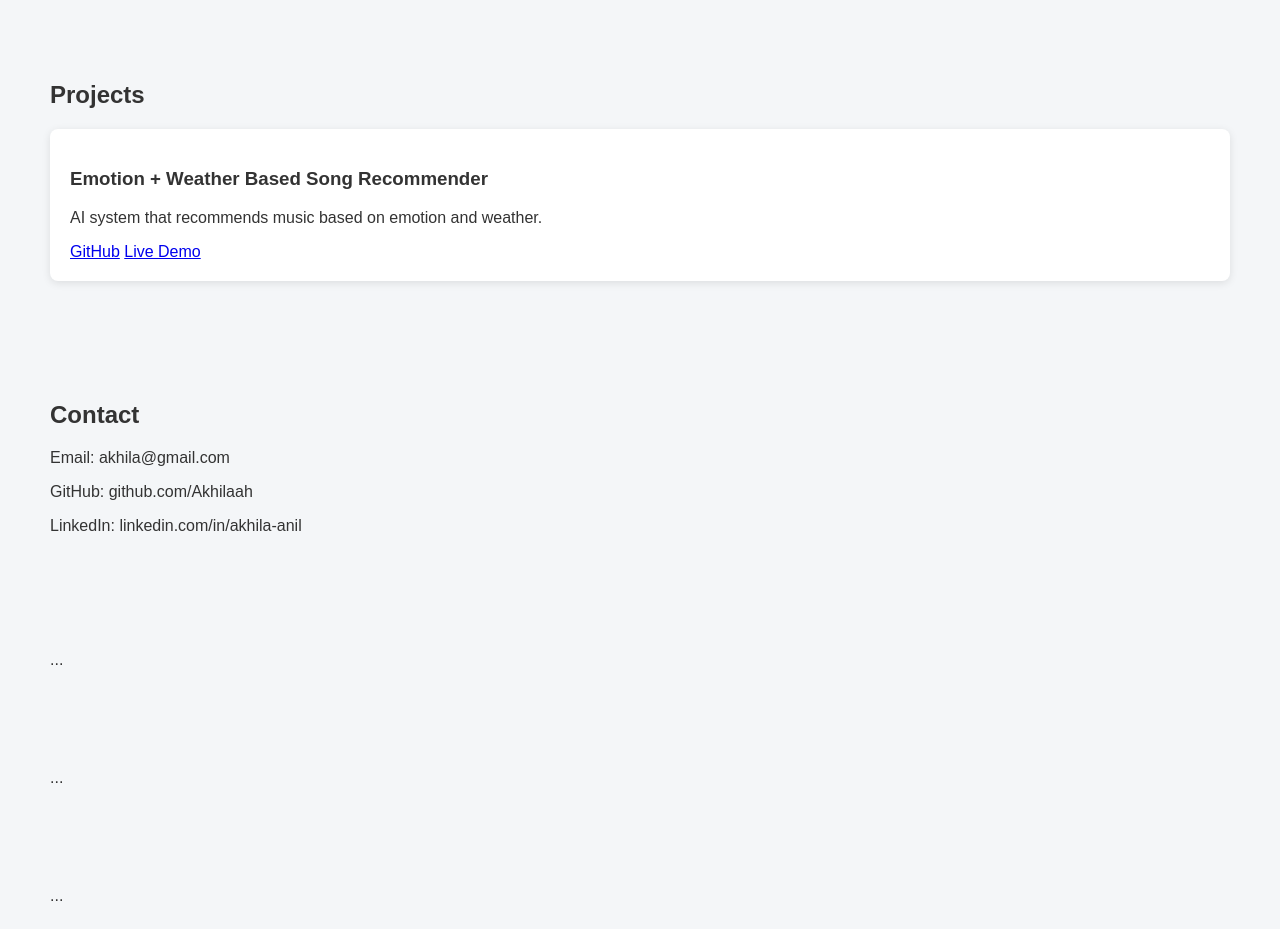
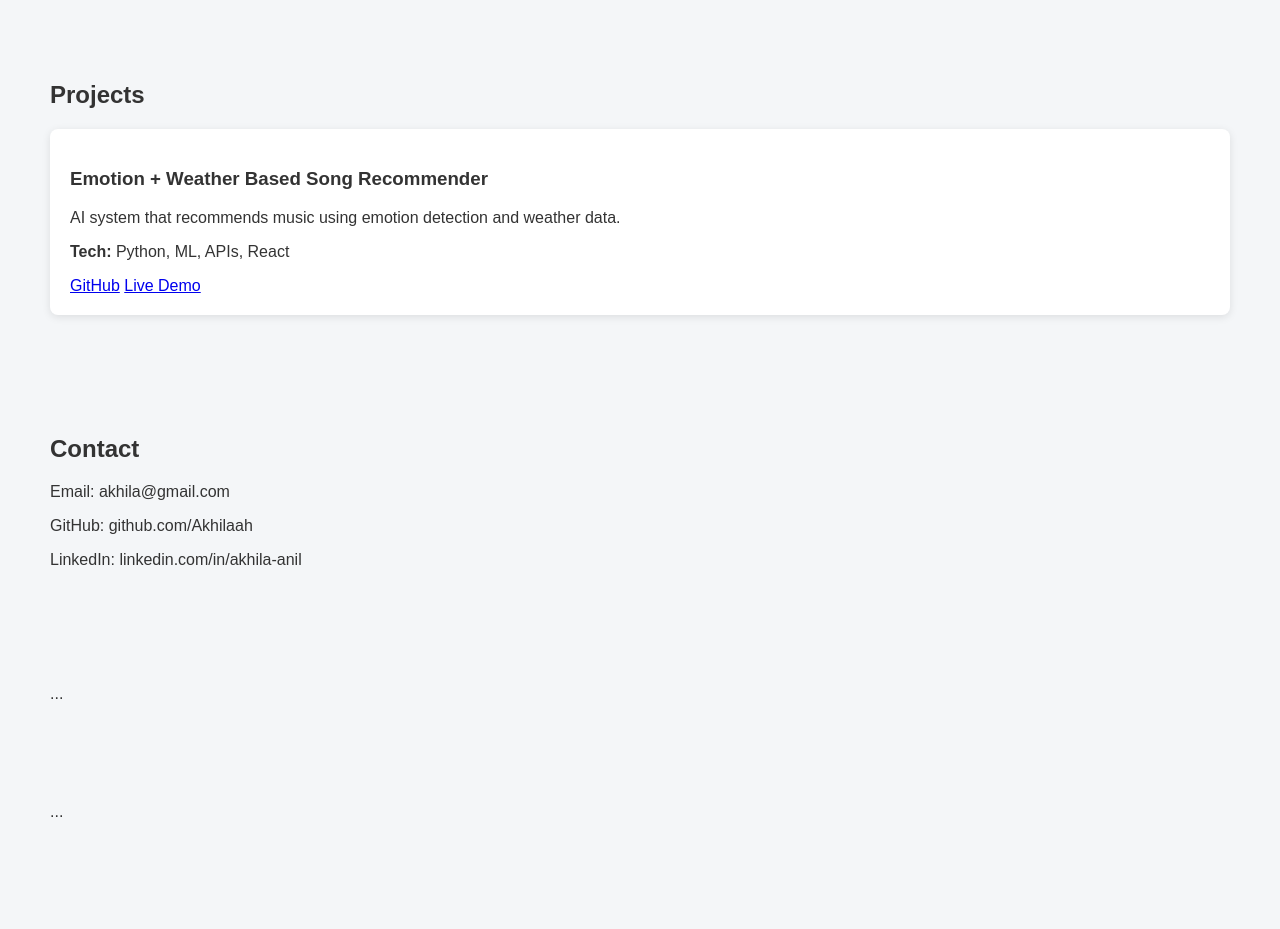
Before and after one commit to Akhilaah/Akhilaah.github.io, a plain HTML site: page index.html in a window 1280 px wide. Shown: the part 1240-2169 px from the top of the page. Drawn offline with Linux system fonts and the light colour scheme.

Commit message:
Enhance project card for song recommender
Updated project description and added technology stack.

```diff
--- a/index.html
+++ b/index.html
@@ -48,12 +48,16 @@
   <section id="projects">
     <h2>Projects</h2>
 
-    <div class="project-card">
-      <h3>Emotion + Weather Based Song Recommender</h3>
-      <p>AI system that recommends music based on emotion and weather.</p>
-      <a href="#">GitHub</a>
-      <a href="#">Live Demo</a>
-    </div>
+    <div class="project-card fade">
+  <h3>Emotion + Weather Based Song Recommender</h3>
+  <p>
+    AI system that recommends music using emotion detection and weather data.
+  </p>
+  <p><strong>Tech:</strong> Python, ML, APIs, React</p>
+  <a href="#">GitHub</a>
+  <a href="#">Live Demo</a>
+</div>
+
   </section>
 
   <section id="contact">
```
